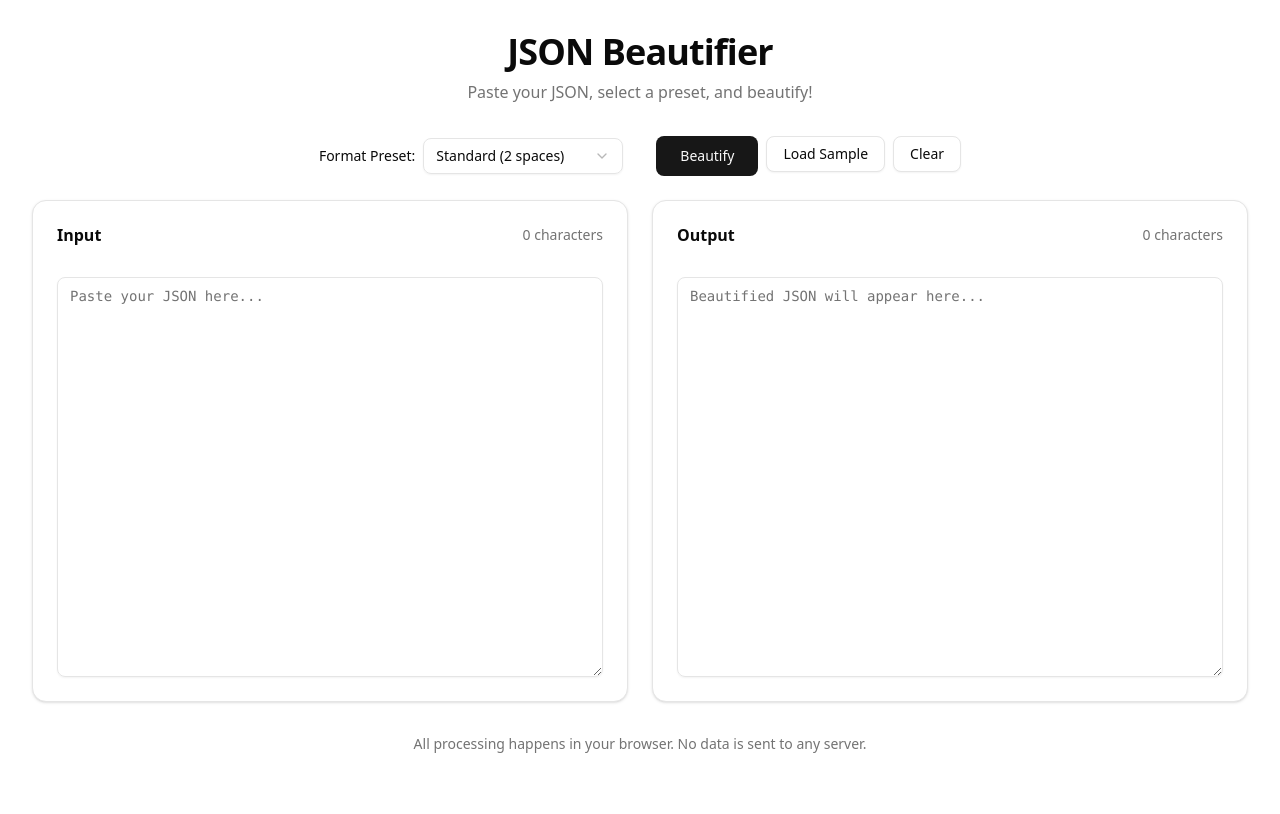
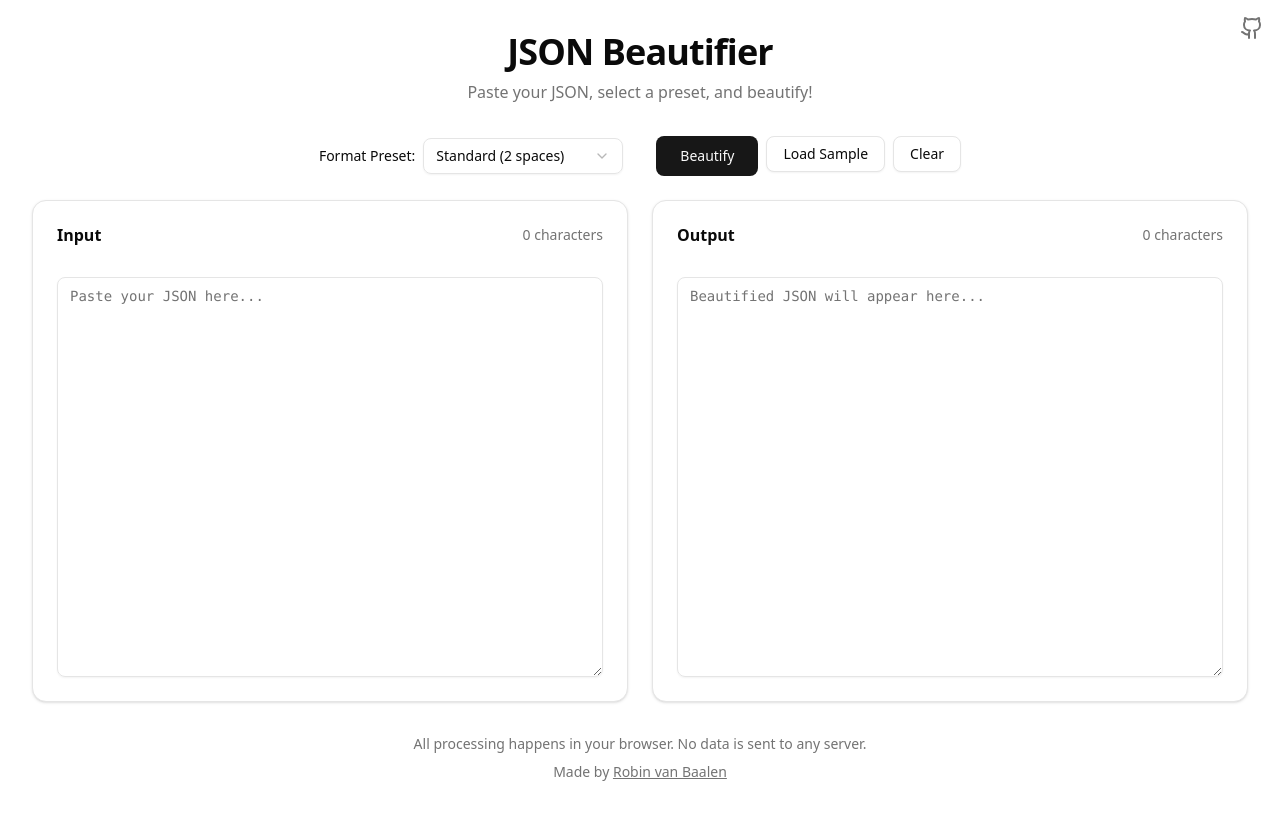
Before and after one commit to rvanbaalen/json-beautify, a React (Vite) app: page / in a window 1280 px wide. Built offline with nearby package versions, Linux system fonts and the light colour scheme.

Commit message:
feat: add GitHub repo link and footer attribution
- Add GitHub icon link in top-right corner linking to repo
- Add "Made by Robin van Baalen" with link to robinvanbaalen.nl in footer

```diff
--- a/src/App.tsx
+++ b/src/App.tsx
@@ -1,4 +1,5 @@
 import { useState, useCallback } from 'react'
+import { Github } from 'lucide-react'
 import { Button } from '@/components/ui/button'
 import { Card, CardContent, CardHeader, CardTitle } from '@/components/ui/card'
 import { Textarea } from '@/components/ui/textarea'
@@ -113,7 +114,16 @@ function App() {
   }, [])
 
   return (
-    <div className="min-h-screen bg-background p-4 md:p-8">
+    <div className="relative min-h-screen bg-background p-4 md:p-8">
+      <a
+        href="https://github.com/rvanbaalen/json-beautify"
+        target="_blank"
+        rel="noopener noreferrer"
+        className="absolute right-4 top-4 text-muted-foreground transition-colors hover:text-foreground"
+        aria-label="View source on GitHub"
+      >
+        <Github className="h-6 w-6" />
+      </a>
       <div className="mx-auto max-w-7xl">
         <header className="mb-8 text-center">
           <h1 className="text-3xl font-bold tracking-tight md:text-4xl">JSON Beautifier</h1>
@@ -213,6 +223,17 @@ function App() {
           <p>
             All processing happens in your browser. No data is sent to any server.
           </p>
+          <p className="mt-2">
+            Made by{' '}
+            <a
+              href="https://robinvanbaalen.nl"
+              target="_blank"
+              rel="noopener noreferrer"
+              className="underline transition-colors hover:text-foreground"
+            >
+              Robin van Baalen
+            </a>
+          </p>
         </footer>
       </div>
     </div>
```
